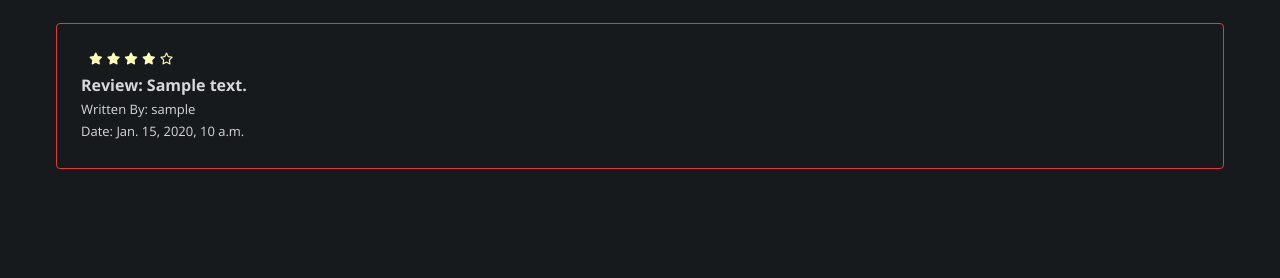
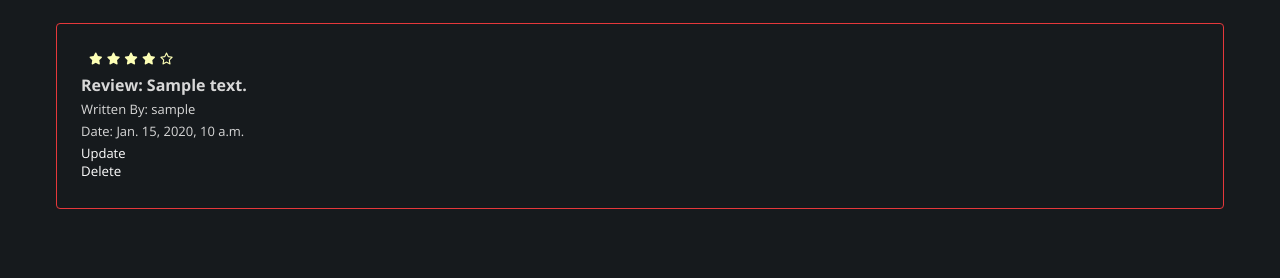
Before and after one commit to supriyasavaram/mcu, a Django app: page /profile in a window 1280 px wide. Shown: the part 336-614 px from the top of the page. Run offline with Django 3.2, Linux system fonts and the light colour scheme; a user stored in the database is signed in; tables that the repository leaves empty hold one stand-in row (values such as "Sample post"); parts of the project's set-up code (start-up, migrations or seed data) failed here and were passed over; some libraries are stand-ins or nearby versions.

Commit message:
delete reviews somewhat functional

```diff
--- a/mcu_site/templates/profile.html
+++ b/mcu_site/templates/profile.html
@@ -65,6 +65,17 @@
                         </div>
 
 
+                        <div class="date">
+                            <a href="/submit-review/{{ review.title.title }}">Update</a>
+                            <form method=POST action="{% url 'profile' %}">
+                                {%csrf_token%}
+                                <div>
+                                    <input type="hidden" placeholder="delete" name="delete_review" value="{{review.title.title}}">
+                                    <button type="submit">Delete</i></button>
+                                </div>
+                            </form>
+                        </div>
+
                     </div>
 
 
--- a/mcu_site/templates/reviews.html
+++ b/mcu_site/templates/reviews.html
@@ -66,10 +66,10 @@
                             <div class="date">
 
                                 <a href="/submit-review/{{ review.title.title }}">Update</a>
-                                <form method=POST action="{% url 'delete_review' %}">
+                                <form method=POST action="/reviews/{{ review.title.title }}">
                                     {%csrf_token%}
                                     <div>
-                                        <input type="text" placeholder="Search Movies" name="searchquery">
+                                        <input type="hidden" placeholder="delete" name="delete_review" value="{{review.title.title}}">
                                         <button type="submit">Delete</i></button>
                                     </div>
                                 </form>
--- a/mcu_site/views.py
+++ b/mcu_site/views.py
@@ -107,6 +107,11 @@ def search(request):
     return render(request, 'movies.html', context)
 
 def reviews(request, m_title=None):
+    if request.method == "POST":
+        title = request.POST.get('delete_review', None)
+        with connection.cursor() as cursor:
+            cursor.execute('DELETE FROM mcu_site_review WHERE author_id=%s AND title_id=%s', [request.user.id, title])
+
     #all_reviews = Review.objects.all()
     if m_title is None:
         movie_reviews = Review.objects.raw('SELECT * FROM mcu_site_review WHERE author_id=%s', [request.user.id])
@@ -193,8 +198,11 @@ def submit_review(request, m_title=None):
             context = {'form': form}
     return render(request, 'submit_review.html', {"movies": results, "movie":movie, "form":form})
 
-
 def profile(request):
+    if request.method == "POST":
+        title = request.POST.get('delete_review', None)
+        with connection.cursor() as cursor:
+            cursor.execute('DELETE FROM mcu_site_review WHERE author_id=%s AND title_id=%s', [request.user.id, title])
     #all_reviews = Review.objects.all()
     user_reviews = Review.objects.raw('SELECT * FROM mcu_site_review WHERE author_id=%s', [request.user.id])
     with connection.cursor() as cursor:
```
